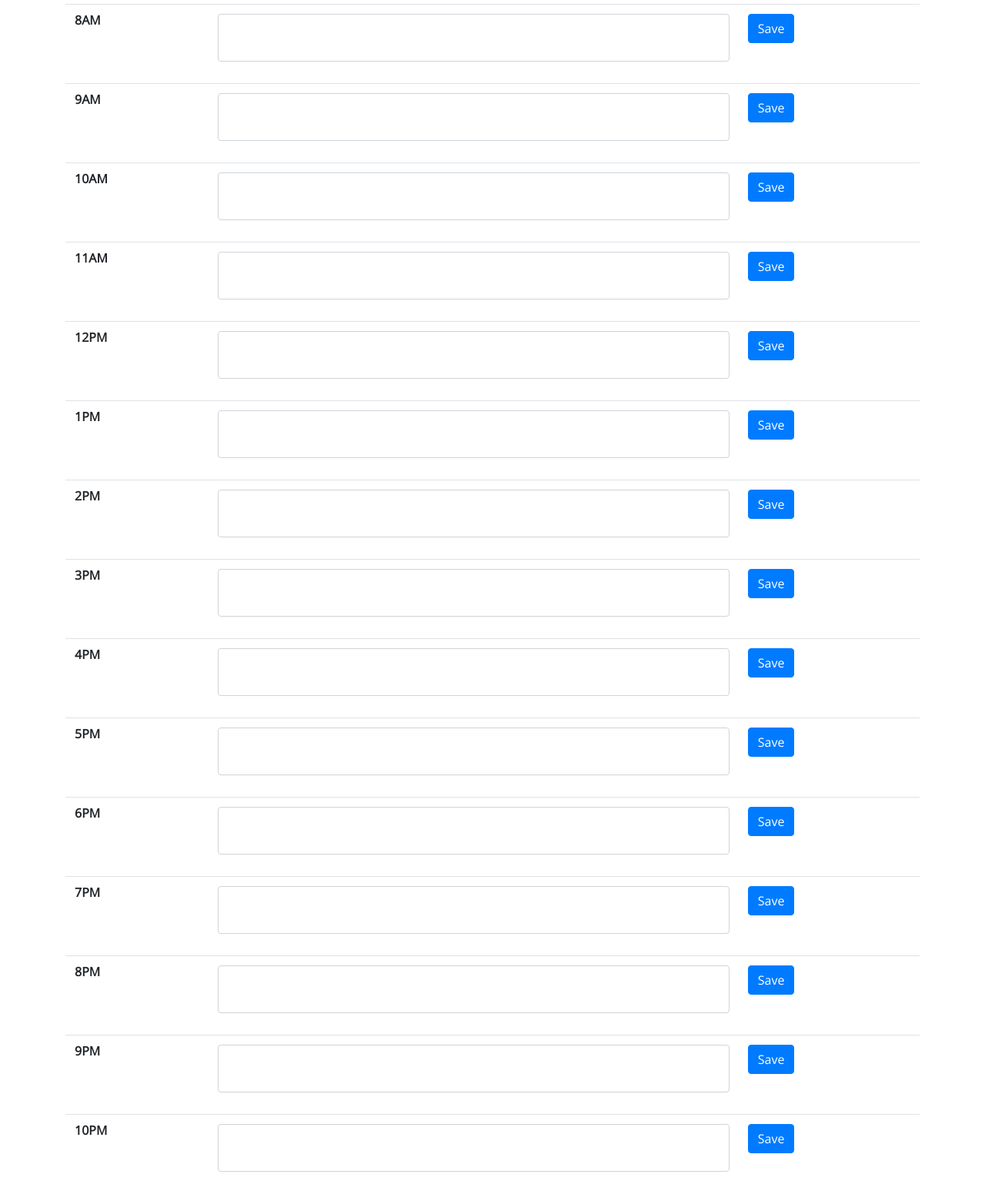
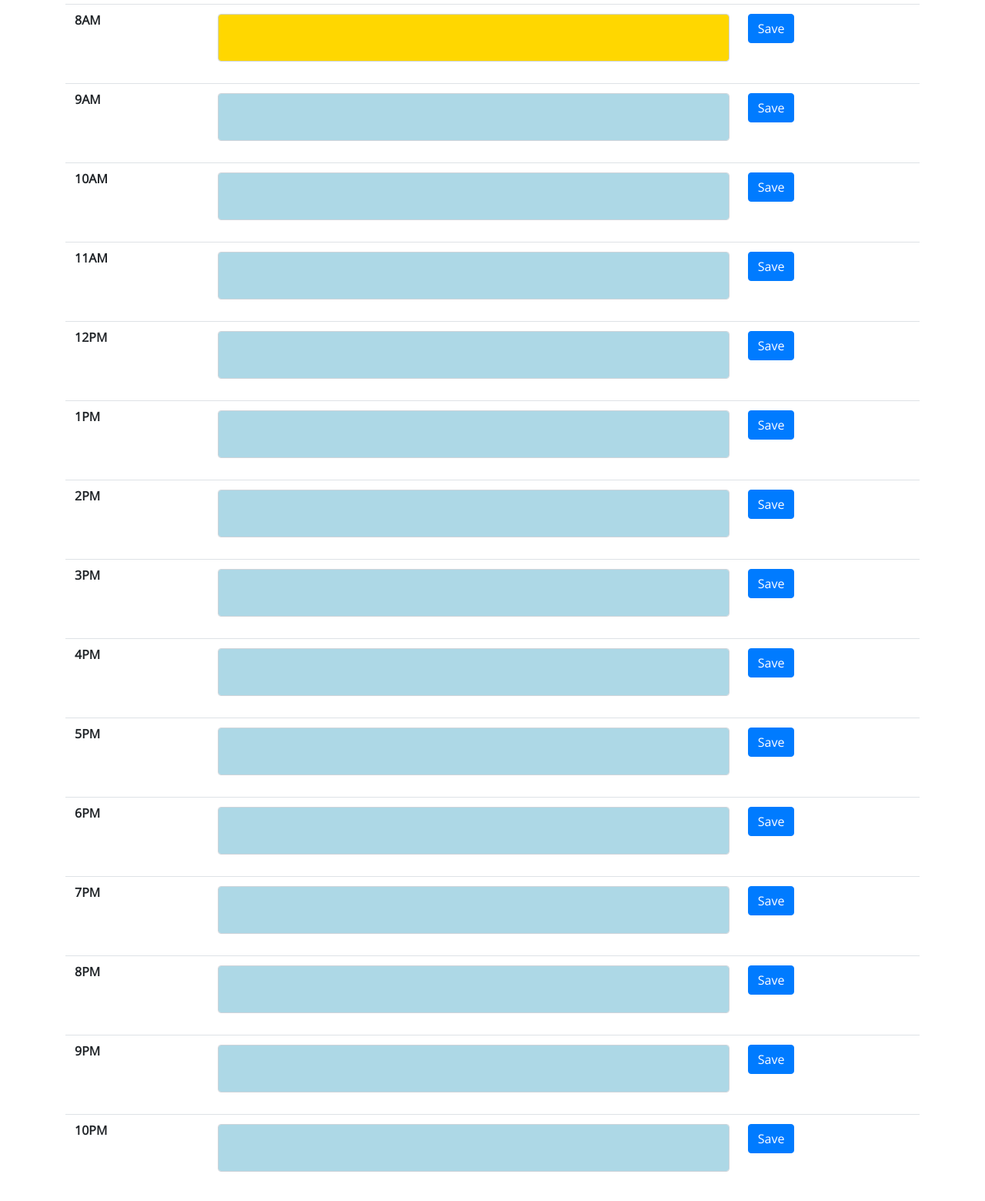
Before and after one commit to alhoffiq/calendarApp, a plain HTML site: page index.html in a window 1280 px wide. Shown: the part 342-1902 px from the top of the page at 77% size. Drawn offline with nearby package versions, Linux system fonts and the light colour scheme.

Commit message:
added textbox colors to show if that time has past or is close to passing

```diff
--- a/index.html
+++ b/index.html
@@ -29,7 +29,7 @@
         <th>8AM</th>
         <td>
           <div class="form-group">
-            <textarea class="form-control" id="textOne" rows="2"></textarea>
+            <textarea class="form-control" id="textOne" data-time="8" rows="2"></textarea>
           </div>
         </td>
         <td><button type="button" class="btn btn-primary" id="saveOne">Save</button></td>
@@ -38,7 +38,7 @@
         <th>9AM</th>
         <td>
           <div class="form-group">
-            <textarea class="form-control" id="textTwo" rows="2"></textarea>
+            <textarea class="form-control" id="textTwo" data-time="9" rows="2"></textarea>
           </div>
         </td>
         <td><button type="button" class="btn btn-primary" id="saveTwo">Save</button></td>
@@ -47,7 +47,7 @@
         <th>10AM</th>
         <td>
           <div class="form-group">
-            <textarea class="form-control" id="textThree" rows="2"></textarea>
+            <textarea class="form-control" id="textThree" data-time="10" rows="2"></textarea>
           </div>
         </td>
         <td><button type="button" class="btn btn-primary" id="saveThree">Save</button></td>
@@ -56,7 +56,7 @@
         <th>11AM</th>
         <td>
           <div class="form-group">
-            <textarea class="form-control" id="textFour" rows="2"></textarea>
+            <textarea class="form-control" id="textFour" data-time="11" rows="2"></textarea>
           </div>
         </td>
         <td><button type="button" class="btn btn-primary" id="saveFour">Save</button></td>
@@ -65,7 +65,7 @@
         <th>12PM</th>
         <td>
           <div class="form-group">
-            <textarea class="form-control" id="textFive" rows="2"></textarea>
+            <textarea class="form-control" id="textFive" data-time="12" rows="2"></textarea>
           </div>
         </td>
         <td><button type="button" class="btn btn-primary" id="saveFive">Save</button></td>
@@ -74,7 +74,7 @@
         <th>1PM</th>
         <td>
           <div class="form-group">
-            <textarea class="form-control" id="textSix" rows="2"></textarea>
+            <textarea class="form-control" id="textSix" data-time="13" rows="2"></textarea>
           </div>
         </td>
         <td><button type="button" class="btn btn-primary" id="saveSix">Save</button></td>
@@ -83,7 +83,7 @@
         <th>2PM</th>
         <td>
           <div class="form-group">
-            <textarea class="form-control" id="textSeven" rows="2"></textarea>
+            <textarea class="form-control" id="textSeven" data-time="14" rows="2"></textarea>
           </div>
         </td>
         <td><button type="button" class="btn btn-primary" id="saveSeven">Save</button></td>
@@ -92,7 +92,7 @@
         <th>3PM</th>
         <td>
           <div class="form-group">
-            <textarea class="form-control" id="textEight" rows="2"></textarea>
+            <textarea class="form-control" id="textEight" data-time="15" rows="2"></textarea>
           </div>
         </td>
         <td><button type="button" class="btn btn-primary" id="saveEight">Save</button></td>
@@ -101,7 +101,7 @@
         <th>4PM</th>
         <td>
           <div class="form-group">
-            <textarea class="form-control" id="textNine" rows="2"></textarea>
+            <textarea class="form-control" id="textNine" data-time="16" rows="2"></textarea>
           </div>
         </td>
         <td><button type="button" class="btn btn-primary" id="saveNine">Save</button></td>
@@ -110,7 +110,7 @@
         <th>5PM</th>
         <td>
           <div class="form-group">
-            <textarea class="form-control" id="textTen" rows="2"></textarea>
+            <textarea class="form-control" id="textTen" data-time="17" rows="2"></textarea>
           </div>
         </td>
         <td><button type="button" class="btn btn-primary" id="saveTen">Save</button></td>
@@ -119,7 +119,7 @@
         <th>6PM</th>
         <td>
           <div class="form-group">
-            <textarea class="form-control" id="textEleven" rows="2"></textarea>
+            <textarea class="form-control" id="textEleven" data-time="18" rows="2"></textarea>
           </div>
         </td>
         <td><button type="button" class="btn btn-primary" id="saveEleven">Save</button></td>
@@ -128,7 +128,7 @@
         <th>7PM</th>
         <td>
           <div class="form-group">
-            <textarea class="form-control" id="textTwelve" rows="2"></textarea>
+            <textarea class="form-control" id="textTwelve" data-time="19" rows="2"></textarea>
           </div>
         </td>
         <td><button type="button" class="btn btn-primary" id="saveTwelve">Save</button></td>
@@ -137,7 +137,7 @@
         <th>8PM</th>
         <td>
           <div class="form-group">
-            <textarea class="form-control" id="textThirteen" rows="2"></textarea>
+            <textarea class="form-control" id="textThirteen" data-time="20" rows="2"></textarea>
           </div>
         </td>
         <td><button type="button" class="btn btn-primary" id="saveThirteen">Save</button></td>
@@ -146,7 +146,7 @@
         <th>9PM</th>
         <td>
           <div class="form-group">
-            <textarea class="form-control" id="textFourteen" rows="2"></textarea>
+            <textarea class="form-control" id="textFourteen" data-time="21" rows="2"></textarea>
           </div>
         </td>
         <td><button type="button" class="btn btn-primary" id="saveFourteen">Save</button></td>
@@ -155,7 +155,7 @@
         <th>10PM</th>
         <td>
           <div class="form-group">
-            <textarea class="form-control" id="textFifteen" rows="2"></textarea>
+            <textarea class="form-control" id="textFifteen" data-time="22" rows="2"></textarea>
           </div>
         </td>
         <td><button type="button" class="btn btn-primary" id="saveFifteen">Save</button></td>
--- a/script.js
+++ b/script.js
@@ -2,8 +2,23 @@ $(document).ready(function () {
     $(".date").text(moment().format('MMMM Do YYYY, h:mm a')) // Sets current date and time on screen
 
     setText();
+    setColor($("#textOne"));
+    setColor($("#textTwo"));
+    setColor($("#textThree"));
+    setColor($("#textFour"));
+    setColor($("#textFive"));
+    setColor($("#textSix"));
+    setColor($("#textSeven"));
+    setColor($("#textEight"));
+    setColor($("#textNine"));
+    setColor($("#textTen"));
+    setColor($("#textEleven"));
+    setColor($("#textTwelve"));
+    setColor($("#textThirteen"));
+    setColor($("#textFourteen"));
+    setColor($("#textFifteen"));
 
-    $("#saveOne").on("click", function () {
+    $("#saveOne").on("click", function () { // Click events for each of the buttons
         getText($("#textOne"), "textOne");
     })
     $("#saveTwo").on("click", function () {
@@ -51,8 +66,8 @@ $(document).ready(function () {
 
 })
 
-function getText(textNumber, number) { // Gets the text from the textbox and saves it to local storage
-    let text = textNumber.val();
+function getText(textEl, number) { // Gets the text from the textbox and saves it to local storage
+    let text = textEl.val();
     localStorage.setItem(number, text)
 }
 
@@ -73,3 +88,16 @@ function setText() { // Fills the textboxes with data from local storage
     $("#textFourteen").text(localStorage.getItem("textFourteen"));
     $("#textFifteen").text(localStorage.getItem("textFifteen"));
 }
+
+function setColor(textEl) { // Sets the color of the textboxes background color to show if that time has past or is close to passing
+    let currentTime = (+moment().format("H") );
+    if (textEl.attr("data-time") <= currentTime) {
+        textEl.css("background-color", "lightgrey");
+    }
+    else if (textEl.attr("data-time") == currentTime + 1) {
+        textEl.css("background-color", "gold");
+    }
+    else if (textEl.attr("data-time") > currentTime) {
+        textEl.css("background-color", "lightblue");
+    }
+}
```
